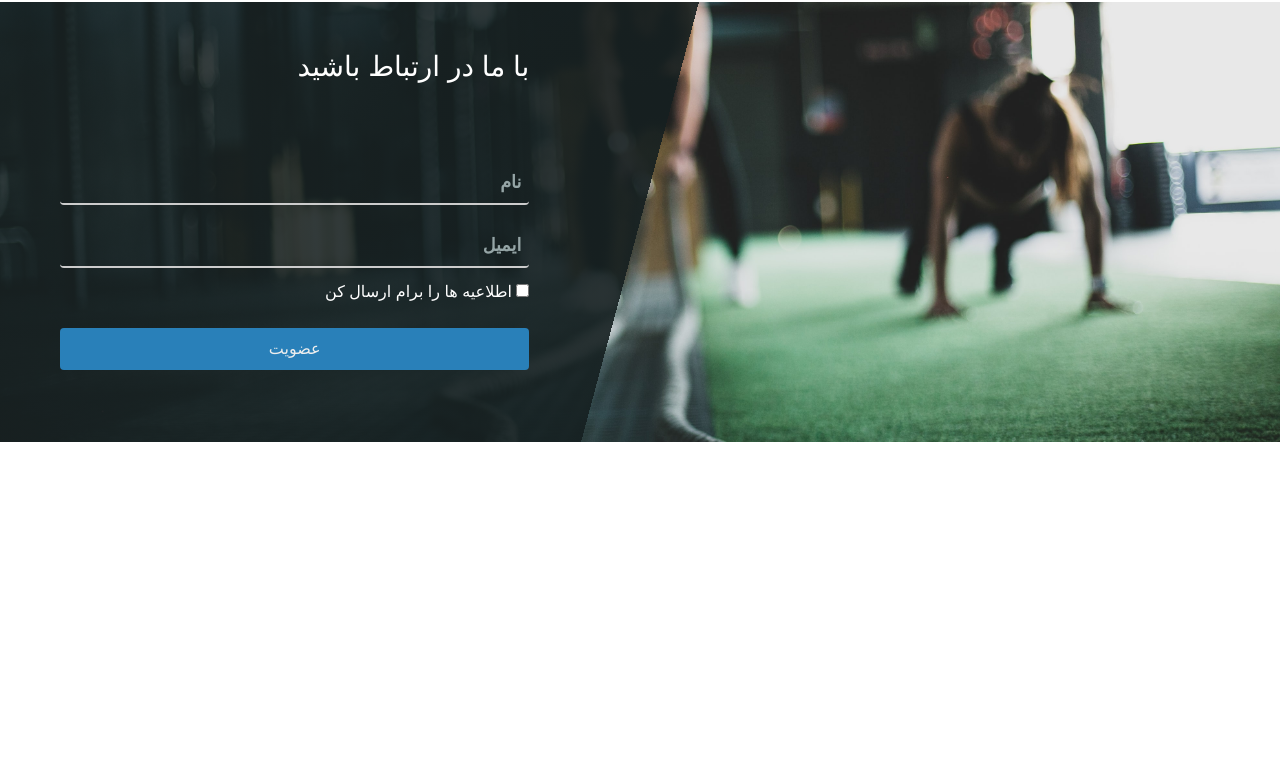
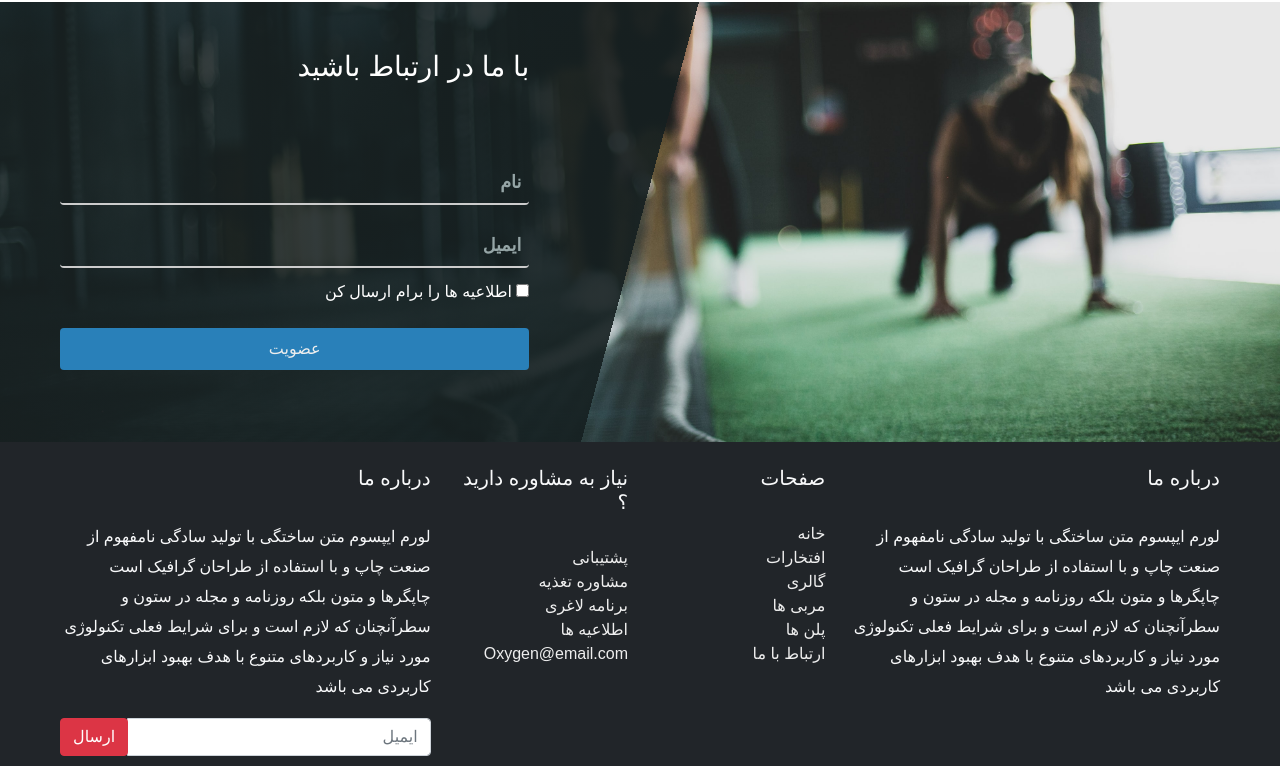
Before and after one commit to sina-rastgouyan/bootstrap_gym_project, a plain HTML site: page index.html in a window 1280 px wide. Shown: the part 6179-6945 px from the top of the page. Before the commit the page ends 6621 px from the top, so only its background shows below. Drawn offline with nearby package versions, Linux system fonts and the light colour scheme.

Commit message:
Footer Section Designed In This Commit And Project Ended.

```diff
--- a/css/main.css
+++ b/css/main.css
@@ -450,3 +450,21 @@ header {
     -o-transform: translateY(20px);
 }
 /* End Of Contact-Us Styles */
+
+/* Footer Styles */
+.footer-link {
+    text-decoration: none;
+    color: #eee;
+    font-size: 1rem;
+    transition: all 0.3s;
+    -webkit-transition: all 0.3s;
+    -moz-transition: all 0.3s;
+    -ms-transition: all 0.3s;
+    -o-transition: all 0.3s;
+}
+
+.footer-link:hover {
+    color: #70aed2;
+    text-decoration: none;
+}
+/* End Of Footer Styles */
--- a/index.html
+++ b/index.html
@@ -461,7 +461,7 @@
         <!-- end of title -->
         <div class="row">
           <!-- Plans Single Card  -->
-          <div class="col-lg-4 ">
+          <div class="col-lg-4">
             <div class="card card-1 py-4 my-4 mx-auto border-0 text-light">
               <div class="card-body">
                 <h4 class="mb-5">پلن ماهانه</h4>
@@ -480,7 +480,7 @@
           </div>
           <!-- End Of Plans Single Card -->
           <!-- Plans Single Card  -->
-          <div class="col-lg-4 ">
+          <div class="col-lg-4">
             <div class="card card-2 py-4 my-4 mx-auto border-0 text-light">
               <div class="card-body">
                 <h4 class="mb-5">پلن سالانه</h4>
@@ -499,7 +499,7 @@
           </div>
           <!-- End Of Plans Single Card -->
           <!-- Plans Single Card  -->
-          <div class="col-lg-4 ">
+          <div class="col-lg-4">
             <div class="card card-3 py-4 my-4 mx-auto border-0 text-light">
               <div class="card-body">
                 <h4 class="mb-5">پلن سه ماهه</h4>
@@ -530,16 +530,28 @@
             <h3 class="text-white mb-5">با ما در ارتباط باشید</h3>
             <form action="" class="contact-form d-grid">
               <div class="form-group py-4">
-                <input type="text" class="form-control p-2 my-2 input" id="name" placeholder="نام">
+                <input
+                  type="text"
+                  class="form-control p-2 my-2 input"
+                  id="name"
+                  placeholder="نام"
+                />
                 <label for="name" class="label">نام</label>
               </div>
               <div class="form-group py-4">
-                <input type="text" class="form-control p-2 my-2 input" id="email" placeholder="ایمیل">
+                <input
+                  type="text"
+                  class="form-control p-2 my-2 input"
+                  id="email"
+                  placeholder="ایمیل"
+                />
                 <label for="email" class="label">ایمیل</label>
               </div>
               <div class="form-group py-4">
-                <input type="checkbox"  id="check">
-                <label for="check" class="text-white">اطلاعیه ها را برام ارسال کن</label>
+                <input type="checkbox" id="check" />
+                <label for="check" class="text-white"
+                  >اطلاعیه ها را برام ارسال کن</label
+                >
               </div>
               <button class="btn p-2 submit-button">عضویت</button>
             </form>
@@ -548,6 +560,68 @@
       </div>
     </section>
     <!-- End Of Contact-Us Section -->
+
+    <!-- Footer Section -->
+    <footer class="bg-dark px-5">
+      <div class="container-fluid">
+        <div class="row text-light py-4">
+          <div class="col-lg-4 col-sm-6">
+            <h5 class="pb-4">درباره ما</h5>
+            <p class="lh-p">
+              لورم ایپسوم متن ساختگی با تولید سادگی نامفهوم از صنعت چاپ و با
+              استفاده از طراحان گرافیک است چاپگرها و متون بلکه روزنامه و مجله در
+              ستون و سطرآنچنان که لازم است و برای شرایط فعلی تکنولوژی مورد نیاز
+              و کاربردهای متنوع با هدف بهبود ابزارهای کاربردی می باشد
+            </p>
+          </div>
+          <div class="col-lg-2 col-sm-6">
+            <h5 class="pb-4">صفحات</h5>
+            <ul class="list-unstyled">
+              <li><a href="" class="footer-link">خانه</a></li>
+              <li><a href="" class="footer-link">افتخارات</a></li>
+              <li><a href="" class="footer-link">گالری</a></li>
+              <li><a href="" class="footer-link">مربی ها</a></li>
+              <li><a href="" class="footer-link">پلن ها</a></li>
+              <li><a href="" class="footer-link">ارتباط با ما</a></li>
+            </ul>
+          </div>
+          <div class="col-lg-2 col-sm-6">
+            <h5 class="pb-4">نیاز به مشاوره دارید ؟</h5>
+            <ul class="list-unstyled">
+              <li><a href="" class="footer-link">پشتیبانی</a></li>
+              <li><a href="" class="footer-link">مشاوره تغذیه</a></li>
+              <li><a href="" class="footer-link">برنامه لاغری</a></li>
+              <li><a href="" class="footer-link">اطلاعیه ها</a></li>
+              <li><a href="" class="footer-link">Oxygen@email.com</a></li>
+            </ul>
+          </div>
+          <div class="col-lg-4 col-sm-6">
+            <h5 class="pb-4">درباره ما</h5>
+            <p class="lh-p">
+              لورم ایپسوم متن ساختگی با تولید سادگی نامفهوم از صنعت چاپ و با
+              استفاده از طراحان گرافیک است چاپگرها و متون بلکه روزنامه و مجله در
+              ستون و سطرآنچنان که لازم است و برای شرایط فعلی تکنولوژی مورد نیاز
+              و کاربردهای متنوع با هدف بهبود ابزارهای کاربردی می باشد
+            </p>
+            <form action="" class="mb-3">
+              <div class="input-group">
+                <input type="text" placeholder="ایمیل" class="form-control">
+                <div class="input-group-append">
+                  <button class="btn btn-danger text-white">ارسال</button>
+                </div>
+              </div>
+            </form>
+            <ul class="list-inline">
+              <li class="list-inline-item"><i class="fab fa-facebook fa-2x text-primary"></i></li>
+              <li class="list-inline-item"><i class="fab fa-instagram fa-2x text-danger"></i></li>
+              <li class="list-inline-item"><i class="fab fa-twitter fa-2x text-info"></i></li>
+              <li class="list-inline-item"><i class="fab fa-youtube fa-2x text-danger"></i></li>
+            </ul>
+          </div>
+        </div>
+      </div>
+    </footer>
+    <!-- End Of Footer Section-->
 
     <!-- bootstrap v5.1 js-bundle cdn -->
     <script
```
